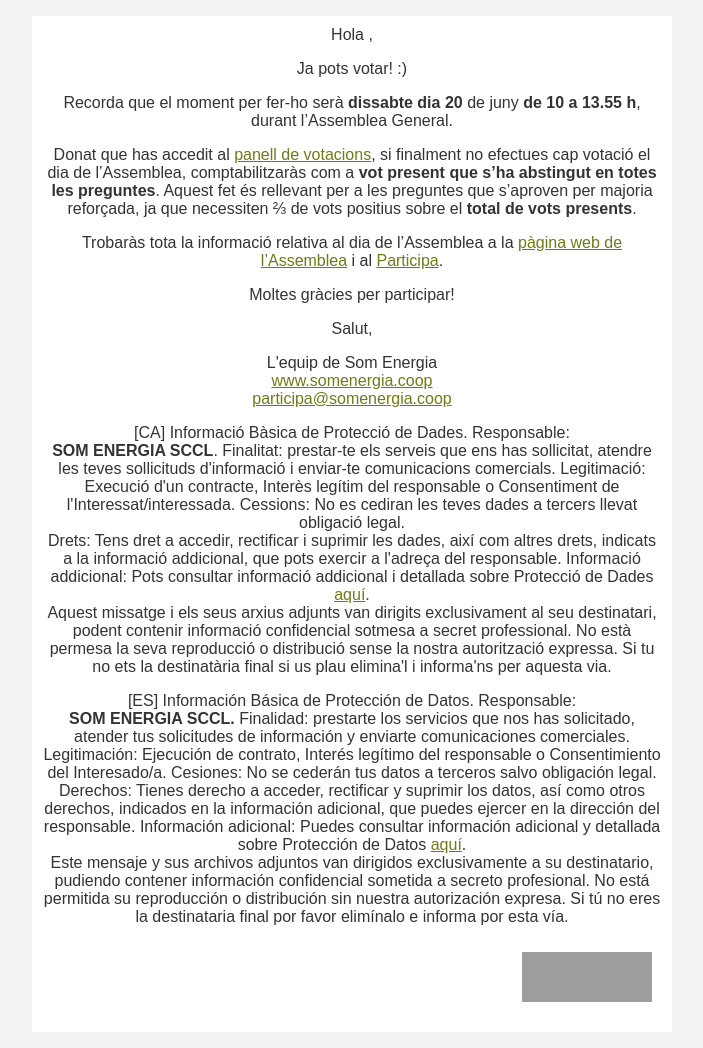
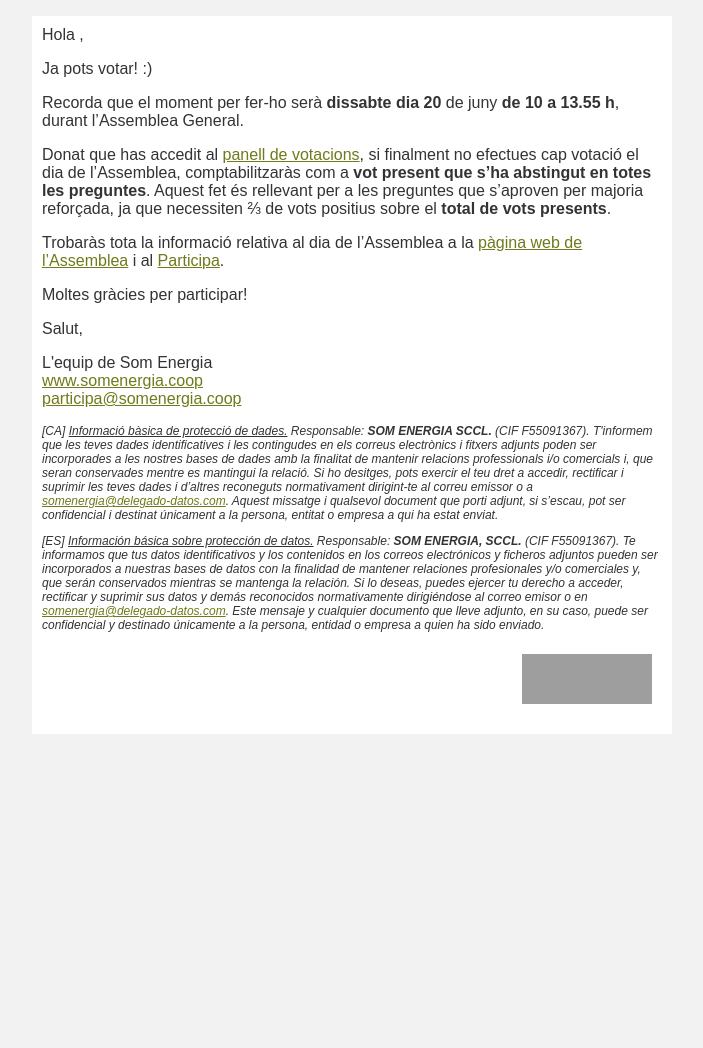
Before and after one commit to Som-Energia/som-cas, a Django app: template som_cas/templates/som_cas/mail_confirmation.html in a window 1280 px wide. Shown: the whole page, without its empty margins (288-991 px from the left). After the commit the page ends 734 px from the top, so only its background shows below. Run offline with Django 3.2, Linux system fonts and the light colour scheme; the template is opened without the code that fills it, so the values that code supplies are empty; grey boxes are pictures that could not be loaded.

Commit message:
fix text align and LGPD text

```diff
--- a/som_cas/templates/som_cas/mail_confirmation.html
+++ b/som_cas/templates/som_cas/mail_confirmation.html
@@ -9,10 +9,9 @@
 {% get_current_language as LANGUAGE_CODE %}
 
 <body style="margin:0; padding:1rem; background-color:#F2F2F2; color: #333333; font-family: Arial,Helvetica,sans-serif;">
-  <center>
         <table width="640" cellspacing="0" cellpadding="0" border="0" align="center" style="max-width:640px; width:100%;" bgcolor="#FFFFFF">
             <tr>
-                <td align="center" valign="top" style="padding:10px;">
+                <td align="left" valign="top" style="padding:10px;">
                   <table width="600" cellspacing="0" cellpadding="0" border="0" align="center" style="max-width:600px; width:100%;">
                     <tr>
                         <td align="right" valign="top" style="padding:10px 0 20px 0;">
@@ -38,17 +37,12 @@
                       </p>
                     </tr>
                     <tr align="left" valign="top" style="padding:10px; color: #333333; font-size: 12px;">
-                      <p>[CA] Informació Bàsica de Protecció de Dades. Responsable:<br><strong>SOM ENERGIA SCCL</strong>. Finalitat: prestar-te els serveis que ens has sollicitat, atendre les teves sollicituds d'informació i enviar-te comunicacions comercials. Legitimació: Execució d'un contracte, Interès legítim del responsable o Consentiment de l'Interessat/interessada. Cessions: No es cediran les teves dades a tercers llevat obligació legal.<br>
-                      Drets: Tens dret a accedir, rectificar i suprimir les dades, així com altres drets, indicats a la informació addicional, que pots exercir a l'adreça del responsable. Informació addicional: Pots consultar informació addicional i detallada sobre Protecció de Dades <a href="https://www.somenergia.coop/ca/avis-legal/#politica-privacitat" target="_blank" style="color:#707a1a; text-decoration:underline;" rel="noopener noreferrer">aquí</a>.<br>
-                      Aquest missatge i els seus arxius adjunts van dirigits exclusivament al seu destinatari, podent contenir informació confidencial sotmesa a secret professional. No està permesa la seva reproducció o distribució sense la nostra autorització expressa. Si tu no ets la destinatària final si us plau elimina'l i informa'ns per aquesta via.</p>
-                      <p>[ES] Información Básica de Protección de Datos. Responsable:<br><strong>SOM ENERGIA SCCL.</strong> Finalidad: prestarte los servicios que nos has solicitado, atender tus solicitudes de información y enviarte comunicaciones comerciales. Legitimación: Ejecución de contrato, Interés legítimo del responsable o Consentimiento del Interesado/a. Cesiones: No se cederán tus datos a terceros salvo obligación legal.<br>
-                      Derechos: Tienes derecho a acceder, rectificar y suprimir los datos, así como otros derechos, indicados en la información adicional, que puedes ejercer en la dirección del responsable. Información adicional: Puedes consultar información adicional y detallada sobre Protección de Datos <a href="https://www.somenergia.coop/es/aviso-legal/#politica-privacidad" style="color:#707a1a; text-decoration:underline;" target="_blank" rel="noopener noreferrer">aquí</a>.<br>
-                      Este mensaje y sus archivos adjuntos van dirigidos exclusivamente a su destinatario, pudiendo contener información confidencial sometida a secreto profesional. No está permitida su reproducción o distribución sin nuestra autorización expresa. Si tú no eres la destinataria final por favor elimínalo e informa por esta vía.</p>
+                      <p style="font-size: 12px;"><i>[CA] <u>Informació bàsica de protecció de dades.</u> Responsable: <strong>SOM ENERGIA SCCL.</strong> (CIF F55091367). T'informem que les teves dades identificatives i les contingudes en els correus electrònics i fitxers adjunts poden ser incorporades a les nostres bases de dades amb la finalitat de mantenir relacions professionals i/o comercials i, que seran conservades mentre es mantingui la relació. Si ho desitges, pots exercir el teu dret a accedir, rectificar i suprimir les teves dades i d’altres reconeguts normativament dirigint-te al correu emissor o a <a href="mailto:somenergia@delegado-datos.com" target="_blank" style="color:#707a1a; text-decoration:underline;" rel="noopener noreferrer">somenergia@delegado-datos.com</a>. Aquest missatge i qualsevol document que porti adjunt, si s’escau, pot ser confidencial i destinat únicament a la persona, entitat o empresa a qui ha estat enviat.</i></p>
+                      <p style="font-size: 12px;"><i>[ES] <u>Información básica sobre protección de datos.</u> Responsable: <b>SOM ENERGIA, SCCL.</b> (CIF F55091367). Te informamos que tus datos identificativos y los contenidos en los correos electrónicos y ficheros adjuntos pueden ser incorporados a nuestras bases de datos con la finalidad de mantener relaciones profesionales y/o comerciales y, que serán conservados mientras se mantenga la relación. Si lo deseas, puedes ejercer tu derecho a acceder, rectificar y suprimir sus datos y demás reconocidos normativamente dirigiéndose al correo emisor o en <a href="mailto:somenergia@delegado-datos.com" target="_blank" style="color:#707a1a; text-decoration:underline;" rel="noopener noreferrer">somenergia@delegado-datos.com</a>. Este mensaje y cualquier documento que lleve adjunto, en su caso, puede ser confidencial y destinado únicamente a la persona, entidad o empresa a quien ha sido enviado.</i></p>
                     </tr>
                   </table>
                 </td>
             </tr>
         </table>
-</center>
 </body>
 {% endlanguage %}
```
